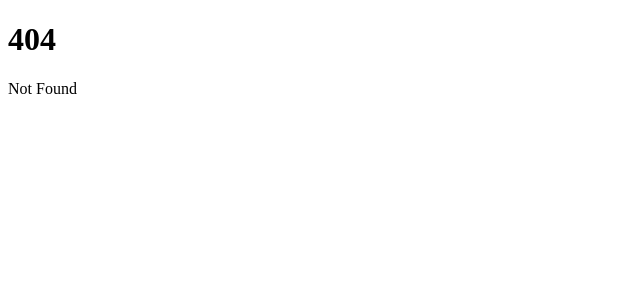
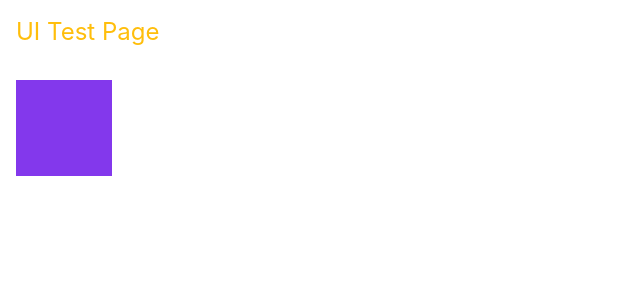
Before and after one commit to YasafVol/dc20, a SvelteKit app: page /test-ui in a window 1280 px wide. Before the commit this address had no page. Shown: the top 300 px of the page, without its empty margins (0-640 px from the left). Built offline with nearby package versions, Linux system fonts and the light colour scheme.

Commit message:
feat: stage0\step2

```diff
--- a/package.json
+++ b/package.json
@@ -4,8 +4,11 @@
     "@sveltejs/adapter-auto": "^6.0.1",
     "@sveltejs/kit": "^2.21.5",
     "@sveltejs/vite-plugin-svelte": "^5.1.0",
+    "@tailwindcss/typography": "^0.5.14",
+    "autoprefixer": "^10.4.20",
     "prisma": "^6.7.0",
     "svelte": "^5.28.2",
+    "tailwindcss": "^3.4.9",
     "vite": "^6.3.5"
   },
   "scripts": {
--- /dev/null
+++ b/postcss.config.js
@@ -0,0 +1,6 @@
+export default {
+  plugins: {
+    tailwindcss: {},
+    autoprefixer: {}
+  }
+};
--- /dev/null
+++ b/src/app.css
@@ -0,0 +1,3 @@
+@import "tailwindcss/base";
+@import "tailwindcss/components";
+@import "tailwindcss/utilities";
--- /dev/null
+++ b/src/routes/+layout.svelte
@@ -0,0 +1 @@
+<script>import "../app.css";</script><slot></slot>
--- /dev/null
+++ b/src/routes/test-ui/+page.svelte
@@ -0,0 +1,2 @@
+<h1 class="text-2xl p-4 text-yellow-accent">UI Test Page</h1>
+<div class="bg-purple-primary w-24 h-24 m-4"></div>
--- /dev/null
+++ b/tailwind.config.js
@@ -0,0 +1,29 @@
+// tailwind.config.js
+import typography from '@tailwindcss/typography'; // Import the typography plugin
+
+/** @type {import('tailwindcss').Config} */
+export default {
+  darkMode: 'class',
+  content: ["./src/**/*.{html,js,svelte,ts}"], // Ensure content is defined
+  theme: {
+    extend: {
+      colors: {
+        'yellow-accent': '#FFBE0B',
+        'orange-secondary': '#FB5607',
+        'magenta-error': '#FF006E',
+        'purple-primary': '#8338EC',
+        'blue-info': '#3A86FF',
+        // Define your dark background shades
+        'dark-bg-primary': '#111827', // Example: Tailwind gray-900
+        'dark-bg-secondary': '#1F2937', // Example: Tailwind gray-800
+        // Define your light text shades
+        'light-text-primary': '#E5E7EB', // Example: Tailwind gray-200
+        'light-text-secondary': '#D1D5DB', // Example: Tailwind gray-300
+      },
+      fontFamily: {
+        sans: ['Inter', 'sans-serif'], // Make Inter the default sans-serif
+      },
+    },
+  },
+  plugins: [typography], // Use the imported plugin
+};
```
Also changed, not shown: projectPlan/stage0.md (+8 -20 lines), 1 other file (tests, documents, lock files or other folders).
